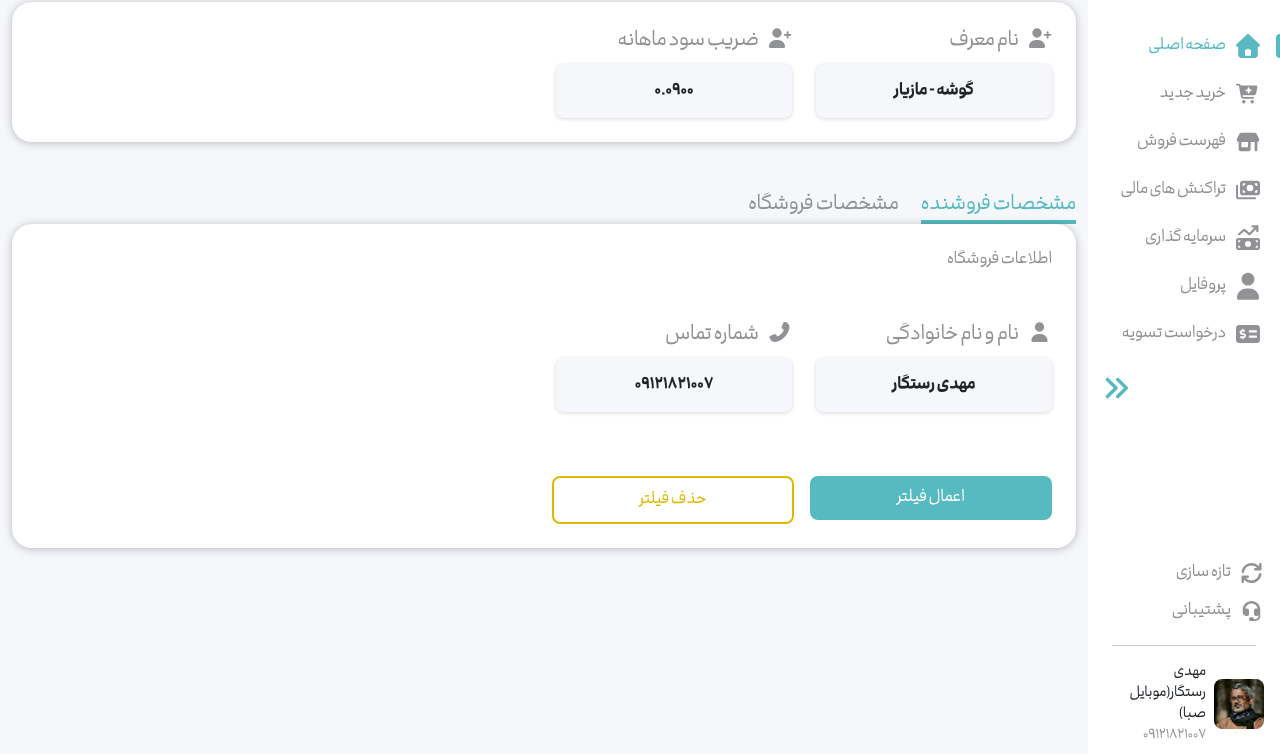
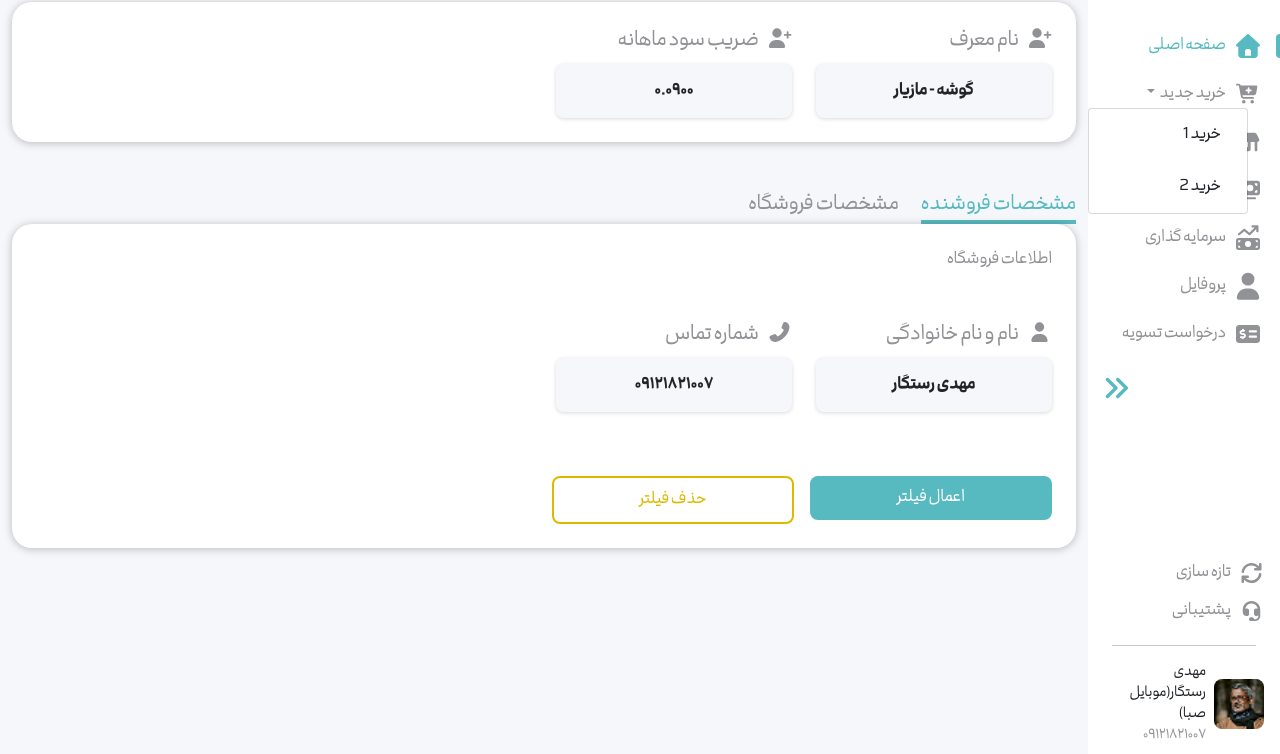
Before and after one commit to Alireza-bisout/RayanKimiaAgent, a plain HTML site: page userProfile1/index.html in a window 1280 px wide. Both pictures are taken after a click on the item "خرید جدید". Shown: the part 46-800 px from the top of the page. Drawn offline with nearby package versions, Linux system fonts and the light colour scheme.

Commit message:
Enhance sidebar with dropdown for new purchases and update accessibility hints

```diff
--- a/userProfile1/index.html
+++ b/userProfile1/index.html
@@ -14,7 +14,7 @@
 
     <div class="layout">
 
-        <div id="side-menu" >
+        <div id="side-menu">
             <div class="h-100 position-relative">
                 <div>
                     <img src="../assets/images/logo.png" alt="logo" class="logo pe-5">
@@ -28,10 +28,16 @@
                         <div class=" title-link">صفحه اصلی</div>
                         <div class="hover-active"></div>
                     </li>
-                    <li>
+                    <li class="dropdown">
                         <i class="fa-solid fa-cart-plus"></i>
-                        <div class=" title-link">خرید جدید</div>
+                        <div class="title-link  dropdown-toggle" data-bs-toggle="dropdown" aria-expanded="false">خرید
+                            جدید</div>
                         <div class="hover-active"></div>
+
+                        <ul class="dropdown-menu">
+                            <li><a class="dropdown-item" href="#">خرید 1</a></li>
+                            <li><a class="dropdown-item" href="#">خرید 2</a></li>
+                        </ul>
                     </li>
                     <li>
                         <i class="fa-solid fa-shop"></i>
@@ -183,6 +189,7 @@
 
             </div>
         </div>
+
     </div>
 
     </div>
@@ -220,6 +227,7 @@
     </script>
 
     <script src="../assets/fontawesome/all.min.js"></script>
+    <script src="https://cdn.jsdelivr.net/npm/bootstrap@5.3.0/dist/js/bootstrap.bundle.min.js"></script>
 </body>
 
 </html>
```
Also changed, not shown: 1 other file.
